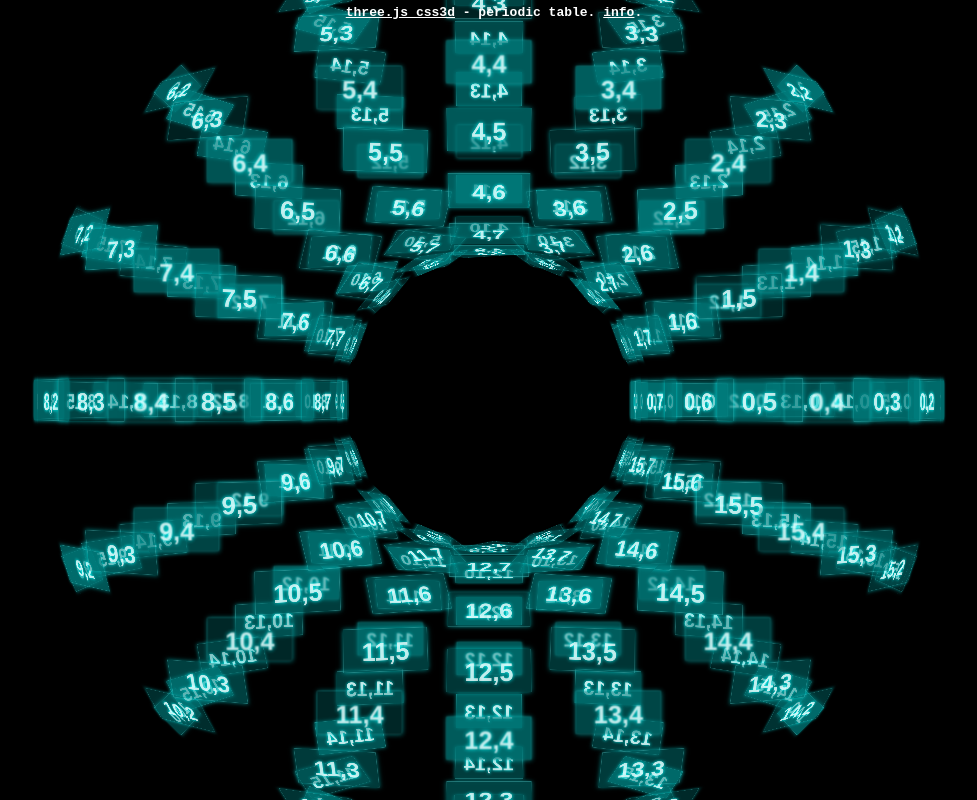
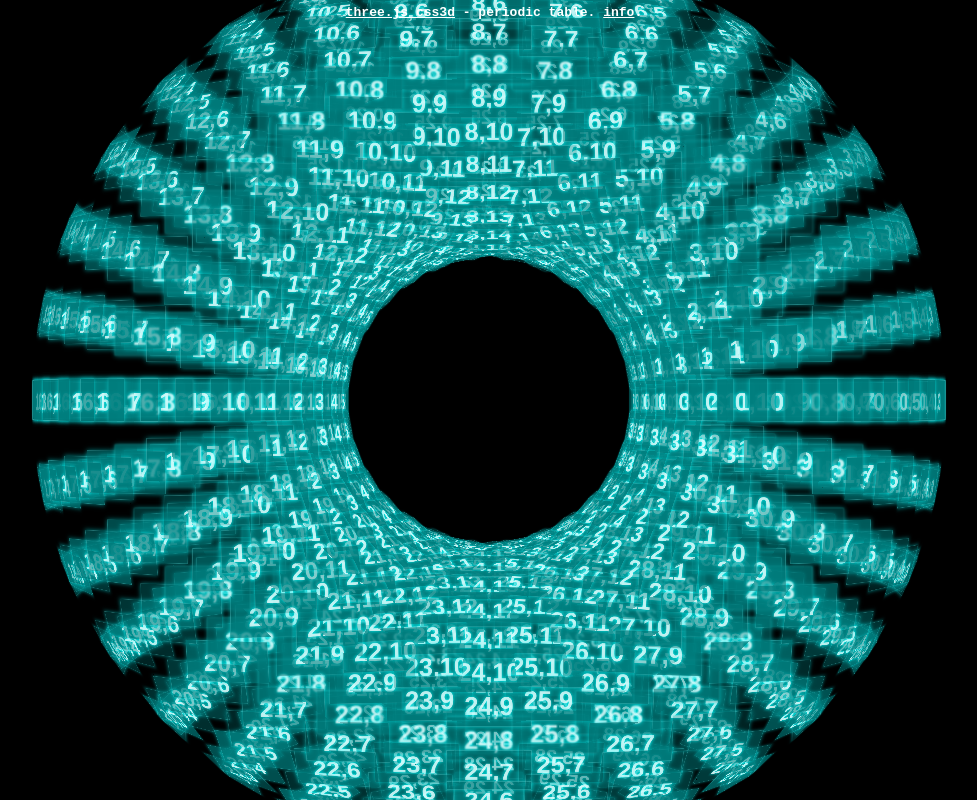
Before and after one commit to rozifus/torus-css, a plain HTML site: page index.html in a window 1280 px wide. Shown: the whole page, without its empty margins (151-1128 px from the left). Drawn offline with Linux system fonts and the light colour scheme.

Commit message:
changed element count to 32x32

```diff
--- a/index.html
+++ b/index.html
@@ -98,7 +98,7 @@
             var objects = [];
             var targets = { table: [], sphere: [], helix: [], grid: [], torus: [] };
 
-            var xCount = 16, yCount = 16;
+            var xCount = 32, yCount = 32;
 
             init();
             animate();
```
